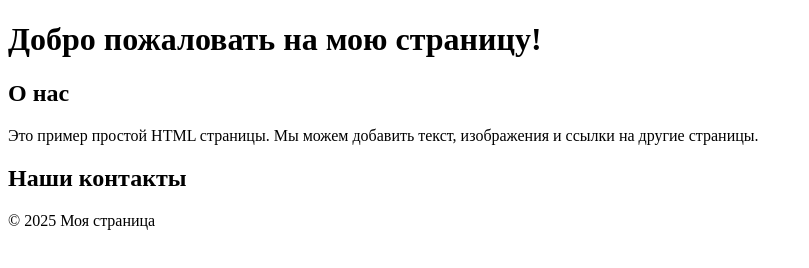
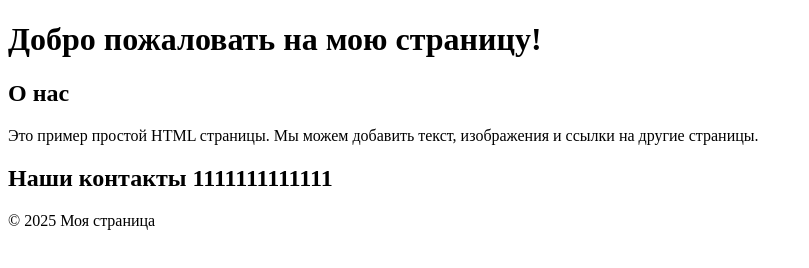
Before and after one commit to denysmelnyk1983/jenkins, a plain HTML site: page index.html in a window 1280 px wide. Shown: the whole page, without its empty margins (0-809 px from the left). Drawn offline with Linux system fonts and the light colour scheme.

Commit message:
Update index.html

```diff
--- a/index.html
+++ b/index.html
@@ -16,7 +16,7 @@
     </section>
 
     <section>
-        <h2>Наши контакты</h2>
+        <h2>Наши контакты 1111111111111</h2>
         <ul>
         </ul>
     </section>
```
